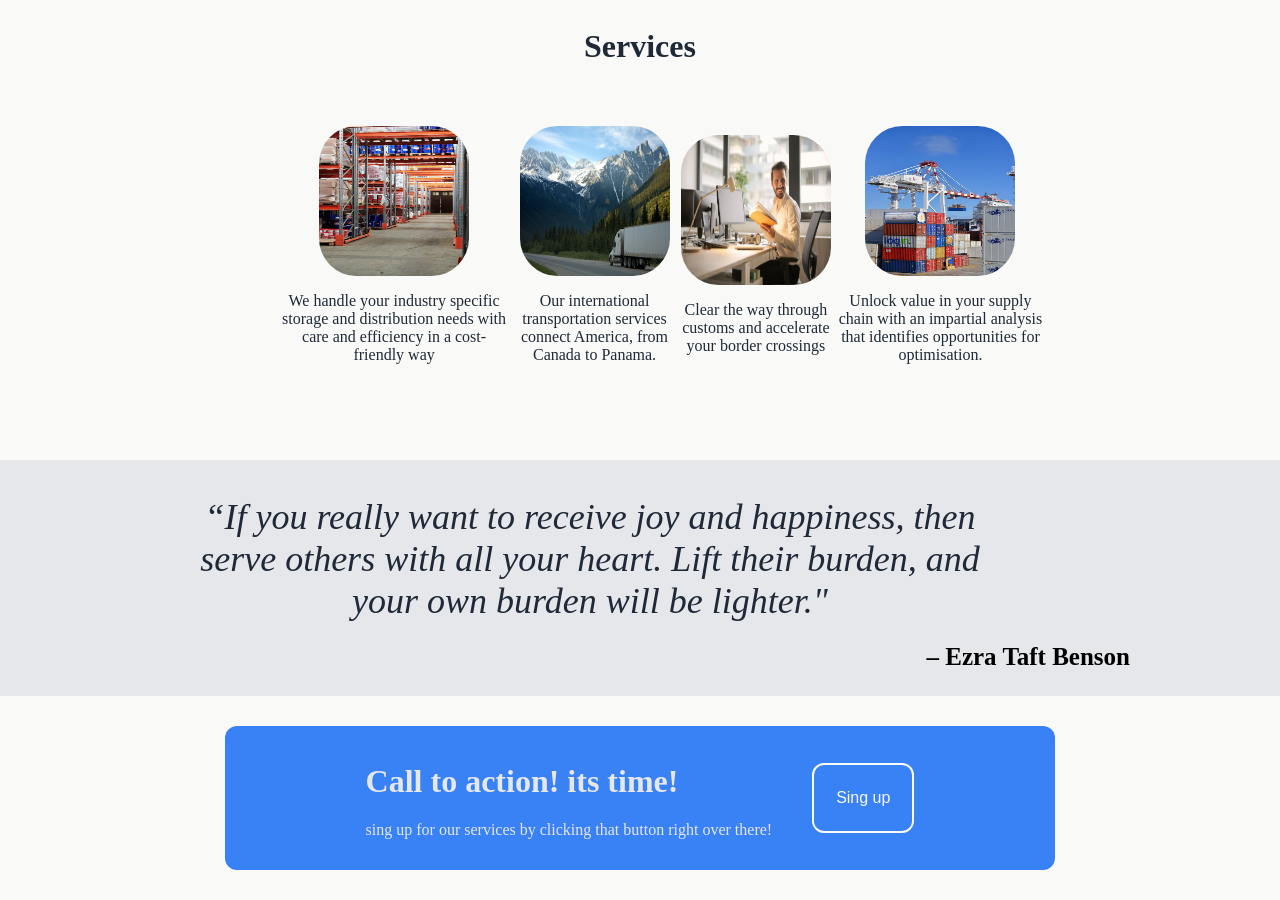
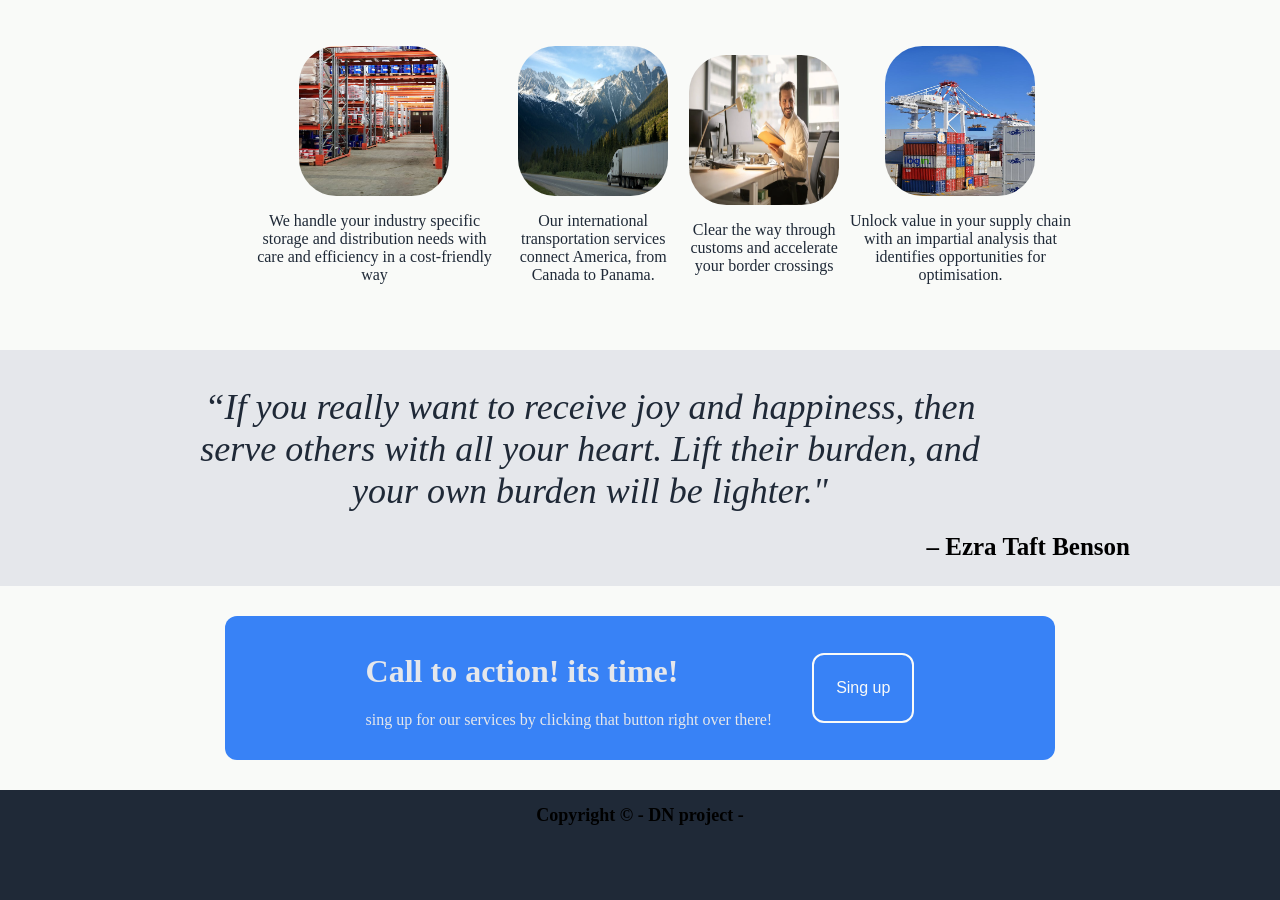
Before and after one commit to niko994/Landing-Page, a plain HTML site: page index.html in a window 1280 px wide. Shown: the part 701-1601 px from the top of the page. After the commit the page ends 1542 px from the top, so only its background shows below. Drawn offline with Linux system fonts and the light colour scheme.

Commit message:
Add footer - Complete Page

```diff
--- a/index.html
+++ b/index.html
@@ -76,5 +76,10 @@
             </div>
         </div>
     </div>
+    <div class="footer">
+        <div class="copyright">
+            <h2>Copyright © - DN project - </h2>
+        </div>
+    </div>
 </body>
 </html>
--- a/style.css
+++ b/style.css
@@ -106,8 +106,8 @@ img {
 
 .middle {
     background: #f9faf8;
-    margin-top: 100px;
-    padding: 80px;
+    margin-top: 50px;
+    padding: 50px;
     width: auto;
 }
 
@@ -214,3 +214,11 @@ img {
     border-radius: 12px;
     cursor: pointer;
 }
+
+.footer {
+    display: flex;
+    justify-content: center;
+    align-items: center;
+    text-align: center;
+    font-size: 12px;
+}
```
